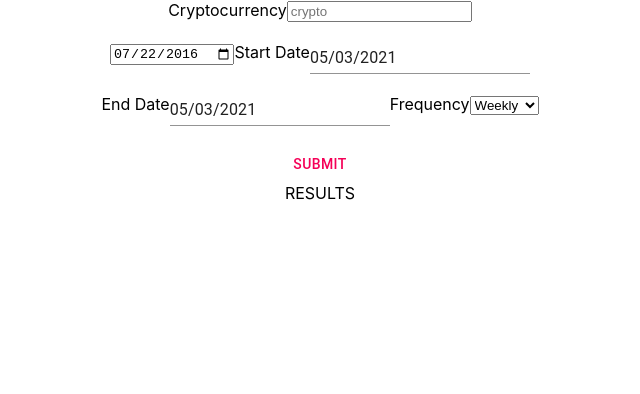
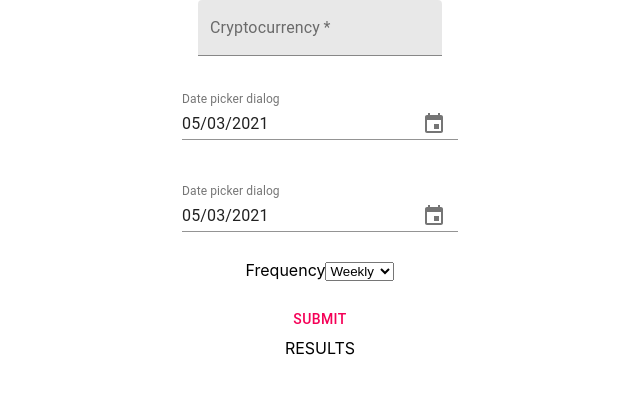
Before and after one commit to joshuayannix/dca_crypto, a React (Create React App) app: page / in a window 1280 px wide. Shown: the top 394 px of the page, without its empty margins (320-960 px from the left). Built offline with nearby package versions, Linux system fonts and the light colour scheme.

Commit message:
date pickers working

```diff
--- a/src/App.js
+++ b/src/App.js
@@ -1,8 +1,11 @@
 import React, { useState } from 'react'
 import './App.css';
-import {DatePicker, MuiPickersUtilsProvider} from '@material-ui/pickers';
+import {MuiPickersUtilsProvider, KeyboardDatePicker,} from '@material-ui/pickers';
 import DateFnsUtils from '@date-io/date-fns';
 import Button from '@material-ui/core/Button';
+import 'date-fns';
+import TextField from '@material-ui/core/TextField';
+
 
 
 function App() {
@@ -11,6 +14,27 @@ function App() {
   const [price, setPrice] = useState([])
   const [crypto, setCrypto] = useState('')
 
+  function addMonths(date, months) {
+    let copiedDate = new Date(date.getTime())
+    var d = copiedDate.getDate();
+    copiedDate.setMonth(copiedDate.getMonth() + +months);
+    if (copiedDate.getDate() != d) {
+        copiedDate.setDate(0);
+    }
+    return copiedDate;
+}
+
+
+const calculateMonthlyDates = (start, end) => {
+    let months = end.getMonth() - start.getMonth()
+    let dates = [start]
+
+    for(let i=1; i<=months; i++) {
+        let newDate = addMonths(start, i)
+        dates.push(newDate)
+    }
+    return dates
+  }
 
   const apiGet = (crypto, day, month, year) => {
     fetch(`https://api.coingecko.com/api/v3/coins/${crypto}/history?date=${day}-${month}-${year}&localization=false`)
@@ -24,59 +48,70 @@ function App() {
   const onSubmit = e => {
     e.preventDefault()
     console.log('onSubmit selectedDate', selectedDate)
+    console.log('onSubmit selectedEndDate', selectedEndDate)
+    console.log(calculateMonthlyDates(selectedDate,selectedEndDate))
+
+
     apiGet(crypto, selectedDate.getDate(), selectedDate.getMonth() + 1, selectedDate.getFullYear())
+
   };
 
   const changeCrypto = e => {
     setCrypto(e.target.value)
   }
 
-  const calculateMonths = (start, end) => {
-    let months = start.getMonth() - end.getMonth()
-    let dates = [start]
-    while(months > 0) {
-      dates.push(start + 1)
-      months--
-    }
-    return dates
-  }
+
 
   return (
     <div className="App">
       <form onSubmit={onSubmit}>
-        <label>Cryptocurrency</label>
-        <input
+
+        <TextField
+          required
+          variant="filled"
+          id="standard-basic"
+          label="Cryptocurrency"
+          defalultValue="ethereum"
           onChange={changeCrypto}
           value={crypto}
-          placeholder="crypto"
         />
-        <br/>
+
         <br/>
 
-        <input
-          type="date"
-          id="start"
-          class="form-control"
-          name="trip-start" value="2016-07-22" min="2000-1-1"/>
 
-        <label>Start Date</label>
+        <br/>
+
         <MuiPickersUtilsProvider utils={DateFnsUtils}>
-          <DatePicker
+          <KeyboardDatePicker
+            margin="normal"
+            id="date-picker-dialog"
+            label="Date picker dialog"
+            format="MM/dd/yyyy"
             value={selectedDate}
             onChange={handleDateChange}
-            format='MM/dd/yyy'
+            KeyboardButtonProps={{
+              'aria-label': 'change date',
+            }}
           />
         </MuiPickersUtilsProvider>
         <br/>
         <br/>
-        <label>End Date</label>
+
         <MuiPickersUtilsProvider utils={DateFnsUtils}>
-          <DatePicker
-            value={selectedDate}
-            onChange={handleDateChange}
-            format='MM/dd/yyy'
+          <KeyboardDatePicker
+            margin="normal"
+            id="date-picker-dialog"
+            label="Date picker dialog"
+            format="MM/dd/yyyy"
+            value={selectedEndDate}
+            onChange={handleEndDateChange}
+            KeyboardButtonProps={{
+              'aria-label': 'change date',
+            }}
           />
         </MuiPickersUtilsProvider>
+        <br/>
+        <br/>
 
         <label>Frequency
           <select>
```
Also changed, not shown: monthCalculator.js (+3 -4 lines).
